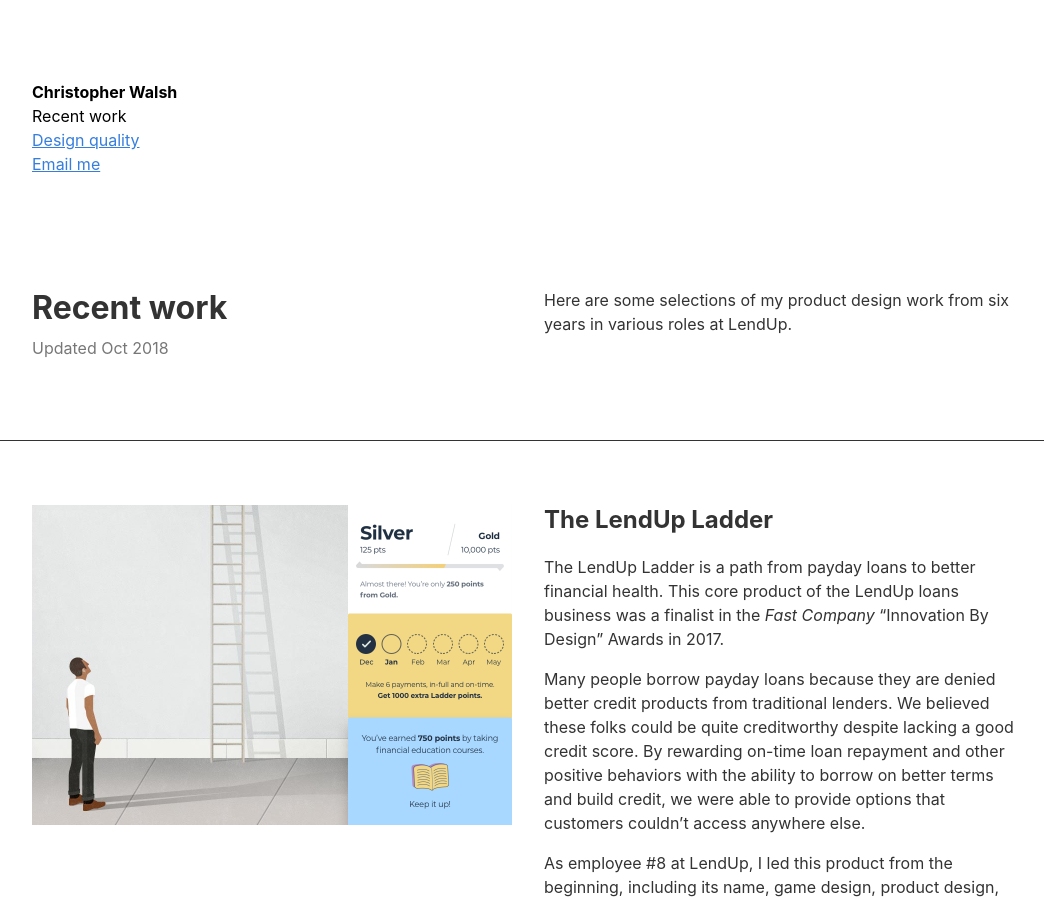
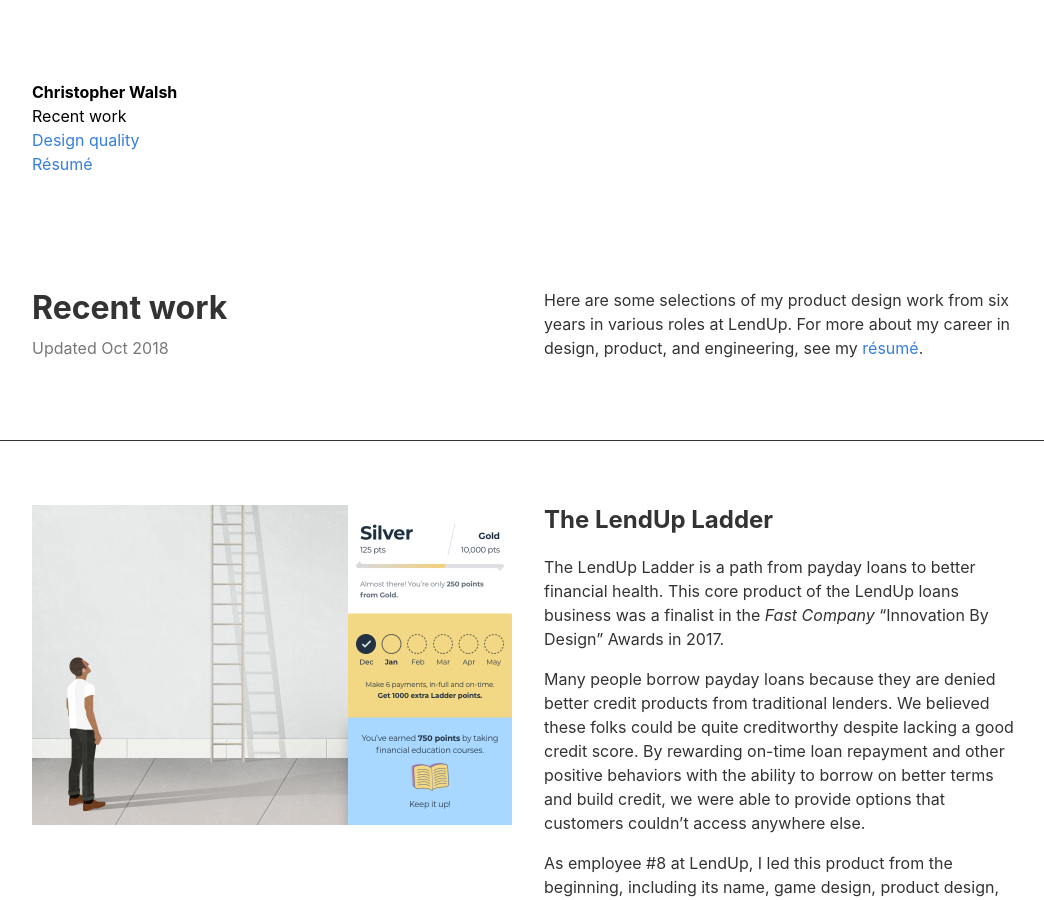
Before and after one commit to christopherdubs/christopherdubs.github.io, a Jekyll site: the page index.html, which Jekyll copies as it is, in a window 1280 px wide and 900 px high. Shown: the whole window, without its empty margins (96-1140 px from the left). Built offline with Jekyll 4.4.1, drawn with Linux system fonts in a browser that asks for light colours.

Commit message:
Add resume

```diff
--- a/index.html
+++ b/index.html
@@ -1,15 +1,15 @@
 <!DOCTYPE html>
 <html lang="en">
-  <title>Christopher Walsh</title>
+  <title>Christopher Walsh | Recent work</title>
   <meta name="viewport" content="width=device-width, initial-scale=1">
   <link rel="stylesheet" href="https://unpkg.com/tachyons/css/tachyons.min.css">
   <body class="pa3 pa5-ns sans-serif dark-gray lh-copy">
 
 <nav class="pv3 ph3 ph5-ns">
-  <a class="link black b f6 f5-ns mr3 db" href="/" title="Home">Christopher Walsh</a>
-  <a class="link black f6 f5-ns mr3 db" href="/" title="Home">Recent work</a>
-  <a class="blue f6 f5-ns mr3 db" href="/CHARMED.html" title="About">Design quality</a>
-  <a class="blue f6 f5-ns db" href="mailto:cemail@gmail.com" title="Contact">Email me</a>
+  <a class="link black b f6 f5-ns mr3 db" href="/">Christopher Walsh</a>
+  <a class="link black f6 f5-ns mr3 db" href="/">Recent work</a>
+  <a class="link blue f6 f5-ns mr3 db" href="/CHARMED.html">Design quality</a>
+  <a class="link blue f6 f5-ns mr3 db" href="/resume.html">Résumé</a>
 </nav>
 
 <article class="mt4-ns cf pa3 pa5-ns">
@@ -18,7 +18,7 @@
     <p class="mt2 gray">Updated Oct 2018</p>
   </header>
   <div class="fn fl-ns w-50-ns">
-    <p class="mt0 measure">Here are some selections of my product design work from six years in various roles at LendUp.</p>
+    <p class="mt0 measure">Here are some selections of my product design work from six years in various roles at LendUp. For more about my career in design, product, and engineering, see my <a class="link blue" href="/resume.html">résumé</a>.</p>
   </div>
 </article>
 
```
Also changed, not shown: CHARMED.html (+6 -6 lines), resume.html (added, +109 -0 lines).
